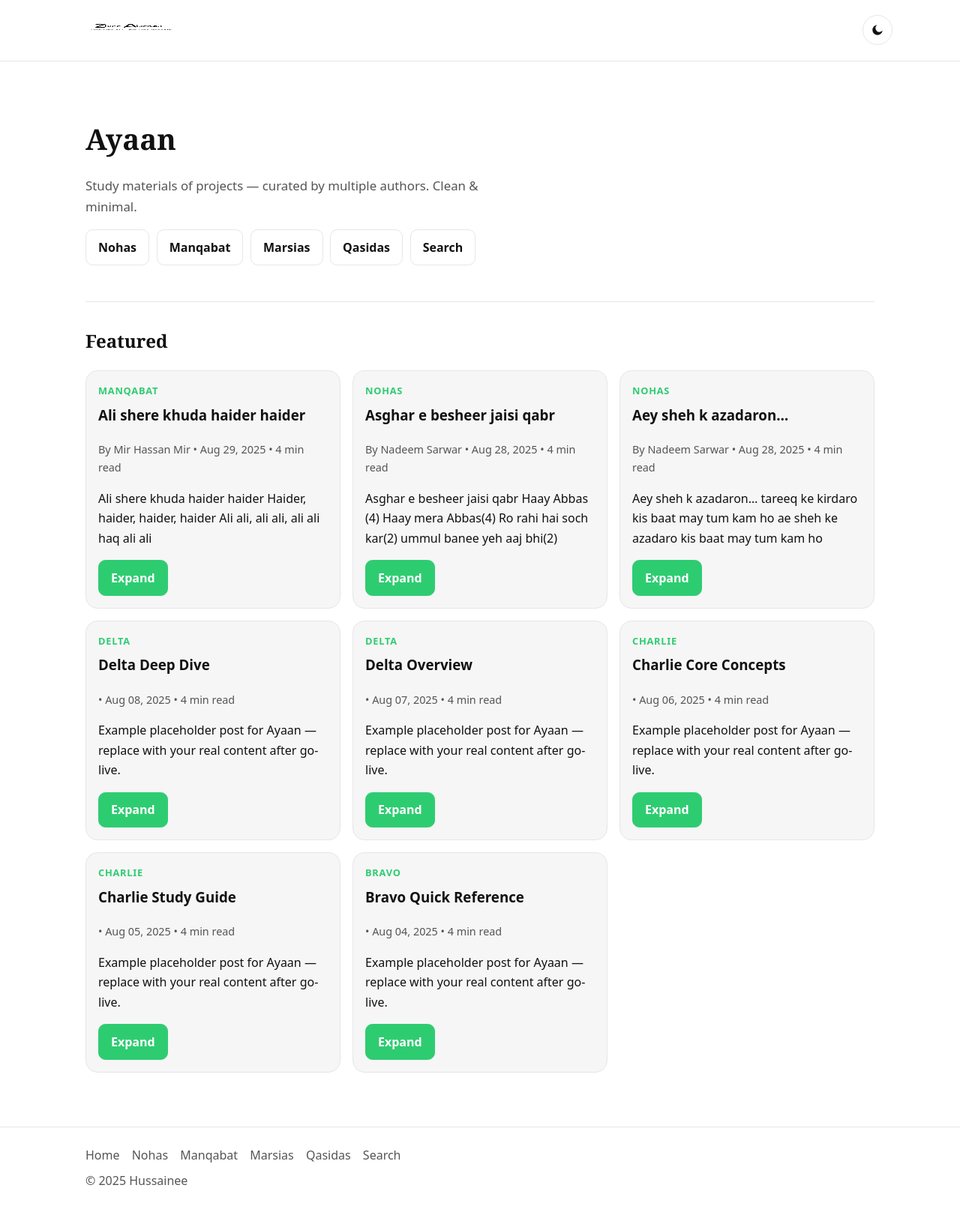
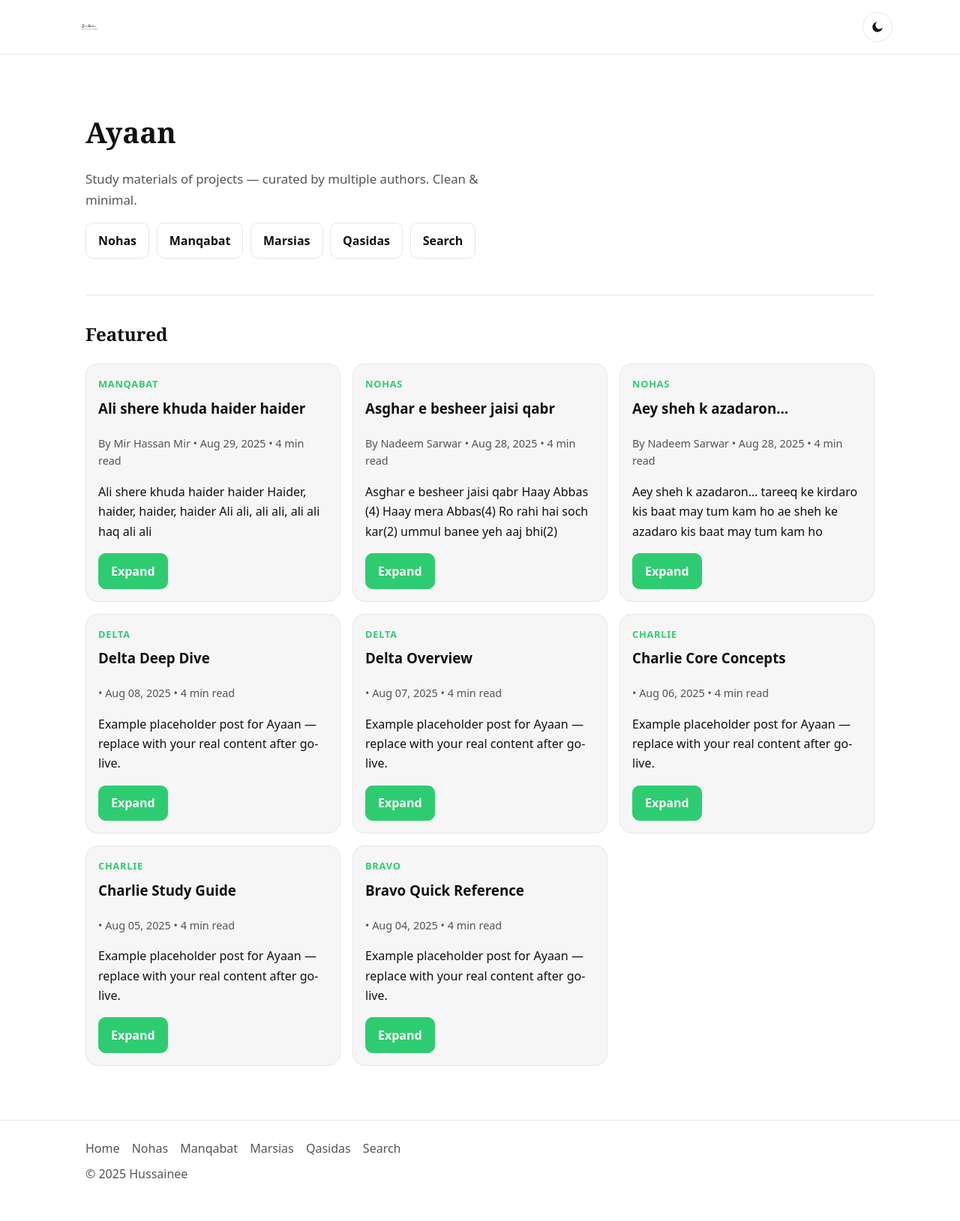
Before and after one commit to mir-ayaan-ali/hussaine, a Jekyll site: the page built from index.md, in a window 1280 px wide. Shown: the whole page at 75% size. Built offline with Jekyll 4.4.1, drawn with Linux system fonts in a browser that asks for light colours.

Commit message:
Update styles.css

```diff
--- a/assets/css/styles.css
+++ b/assets/css/styles.css
@@ -289,3 +289,16 @@
 
 /* Slightly stronger ring in dark mode for visibility */
 [data-theme="dark"] .theme-toggle { border-color: #3a3a3a; }
+
+/* Image logo styles */
+a.brand { display: inline-flex; align-items: center; gap: .4rem; }
+a.brand .logo { display: block; height: 28px; width: auto; }
+
+/* Show light logo by default, dark logo in dark theme */
+a.brand .logo-dark { display: none; }
+[data-theme="dark"] a.brand .logo-light { display: none; }
+[data-theme="dark"] a.brand .logo-dark  { display: block; }
+
+/* Keep link-appearance neutral for the logo */
+a.brand { color: var(--fg); text-decoration: none; }
+a.brand:hover { text-decoration: none; }
```
